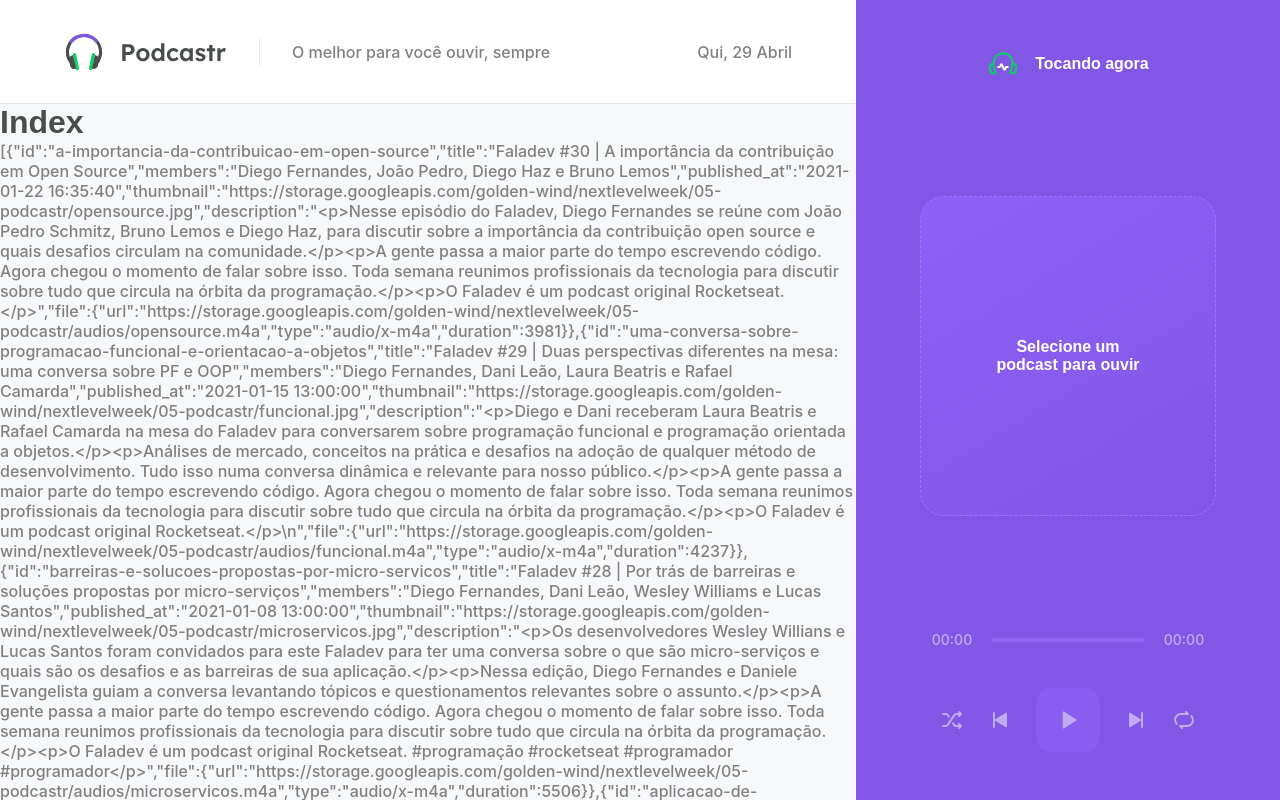
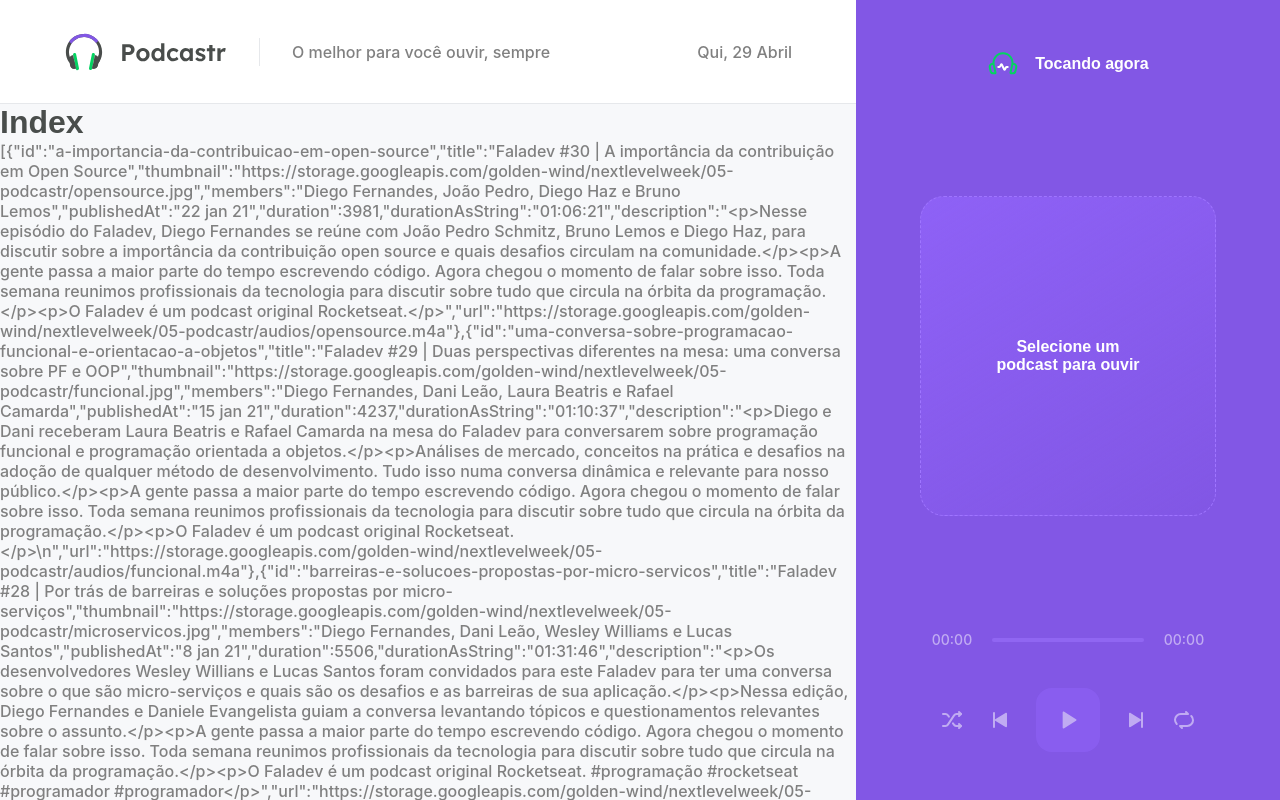
Before and after one commit to cintiafumi/podcastr, a Next.js app: page / in a window 1280 px wide. Shown: the top 800 px of the page. Built offline with nearby package versions, Linux system fonts and the light colour scheme; data requests are answered from the project's data file.

Commit message:
🚧  wip: add convertDurationToTimeString

```diff
--- a/src/pages/index.tsx
+++ b/src/pages/index.tsx
@@ -1,10 +1,19 @@
 import { GetStaticProps } from 'next';
+import { format, parseISO } from 'date-fns';
+import ptBR from 'date-fns/locale/pt-BR';
 import { api } from '../services/api';
+import { convertDurationToTimeString } from '../utils/convertDurationToTimeString';
 
 type Episode = {
   id: string;
   title: string;
-  member: string;
+  thumbnail: string;
+  description: string;
+  members: string;
+  duration: number;
+  durationAsString: string;
+  url: string;
+  publishedAt: string;
 };
 
 type HomeProps = {
@@ -29,9 +38,25 @@
     },
   });
 
+  const episodes = data.map((episode) => ({
+    id: episode.id,
+    title: episode.title,
+    thumbnail: episode.thumbnail,
+    members: episode.members,
+    publishedAt: format(parseISO(episode.published_at), 'd MMM yy', {
+      locale: ptBR,
+    }),
+    duration: Number(episode.file.duration),
+    durationAsString: convertDurationToTimeString(
+      Number(episode.file.duration)
+    ),
+    description: episode.description,
+    url: episode.file.url,
+  }));
+
   return {
     props: {
-      episodes: data,
+      episodes,
     },
     revalidate: 60 * 60 * 8,
   };
--- /dev/null
+++ b/src/utils/convertDurationToTimeString.ts
@@ -0,0 +1,11 @@
+export function convertDurationToTimeString(duration: number) {
+  const hours = Math.floor(duration / 3600);
+  const minutes = Math.floor((duration % 3600) / 60);
+  const seconds = duration % 60;
+
+  const timeString = [hours, minutes, seconds]
+    .map((unit) => String(unit).padStart(2, '0'))
+    .join(':');
+
+  return timeString;
+}
```
